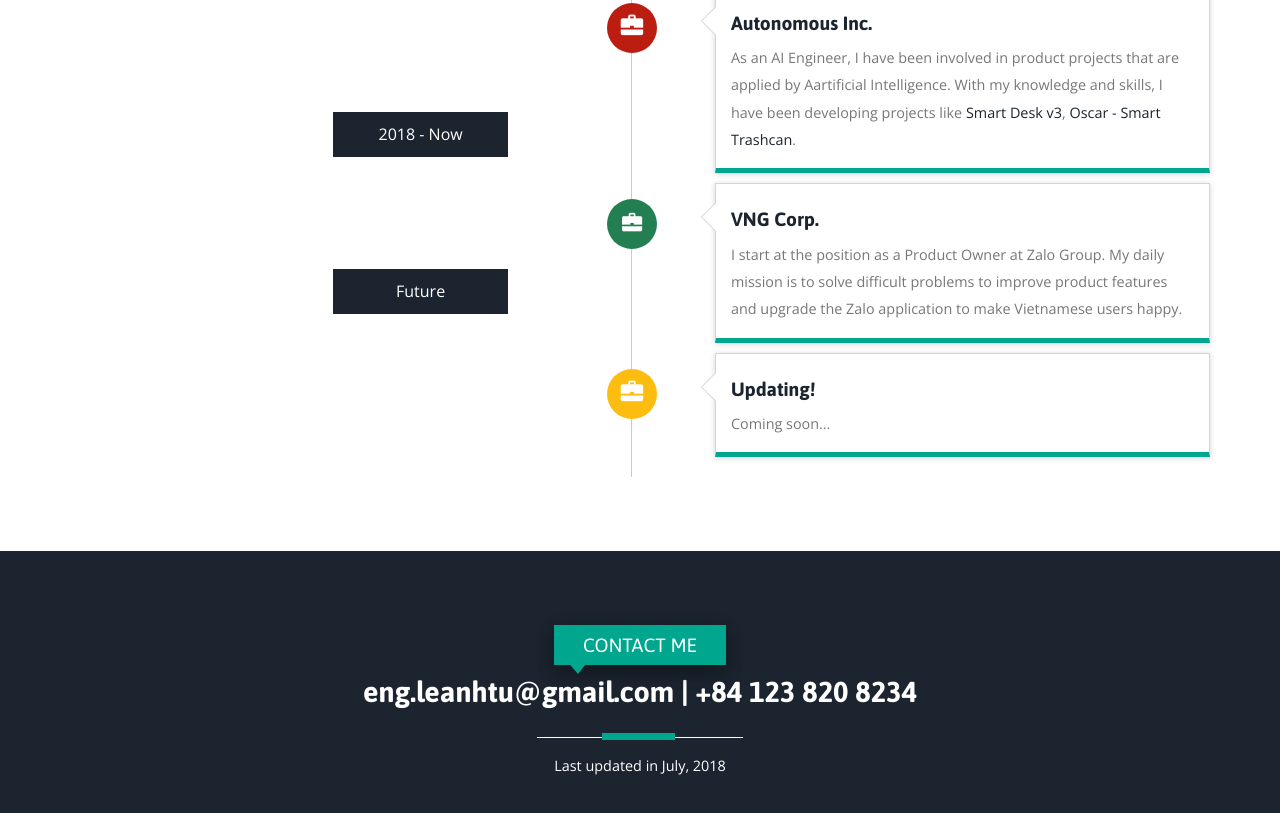
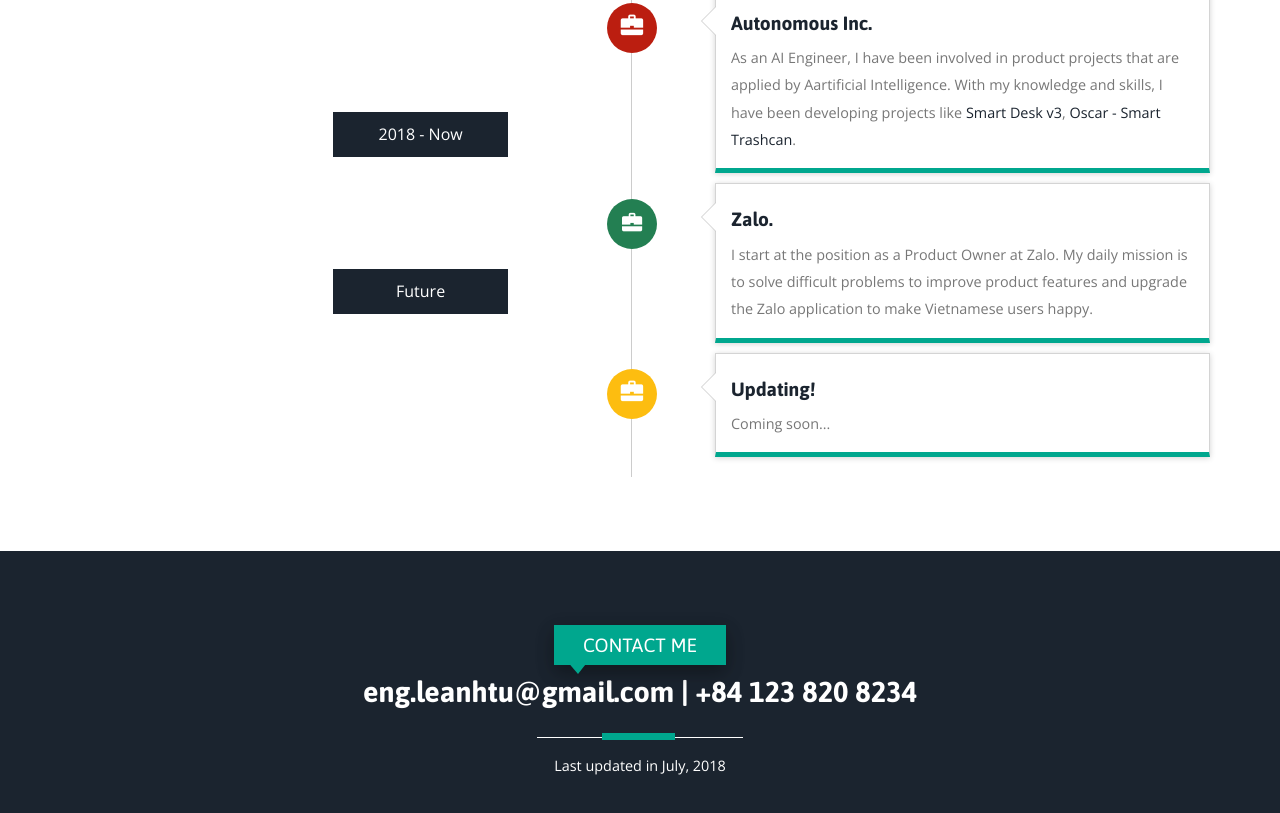
Before and after one commit to tualevo/personal.github.io, a plain HTML site: page index.html in a window 1280 px wide. Shown: the part 2028-2841 px from the top of the page. Drawn offline with nearby package versions, Linux system fonts and the light colour scheme; files whose address does not match are found by name.

Commit message:
no message

```diff
--- a/index.html
+++ b/index.html
@@ -301,10 +301,10 @@
 																  <div class="timeline-badge success"><i class="glyphicon glyphicon-briefcase"></i></div>
 																  <div class="timeline-panel">
 																	<div class="timeline-heading">
-																	  <h4 class="timeline-title">VNG Corp.</h4>
+																	  <h4 class="timeline-title">Zalo.</h4>
 																	</div>
 																	<div class="timeline-body">
-																	  <p>I start at the position as a Product Owner at Zalo Group.
+																	  <p>I start at the position as a Product Owner at Zalo.
 																	  My daily mission is to solve difficult problems to improve product features and upgrade the Zalo application to make Vietnamese users happy.</p>
 																	</div>
 																  </div>
```
